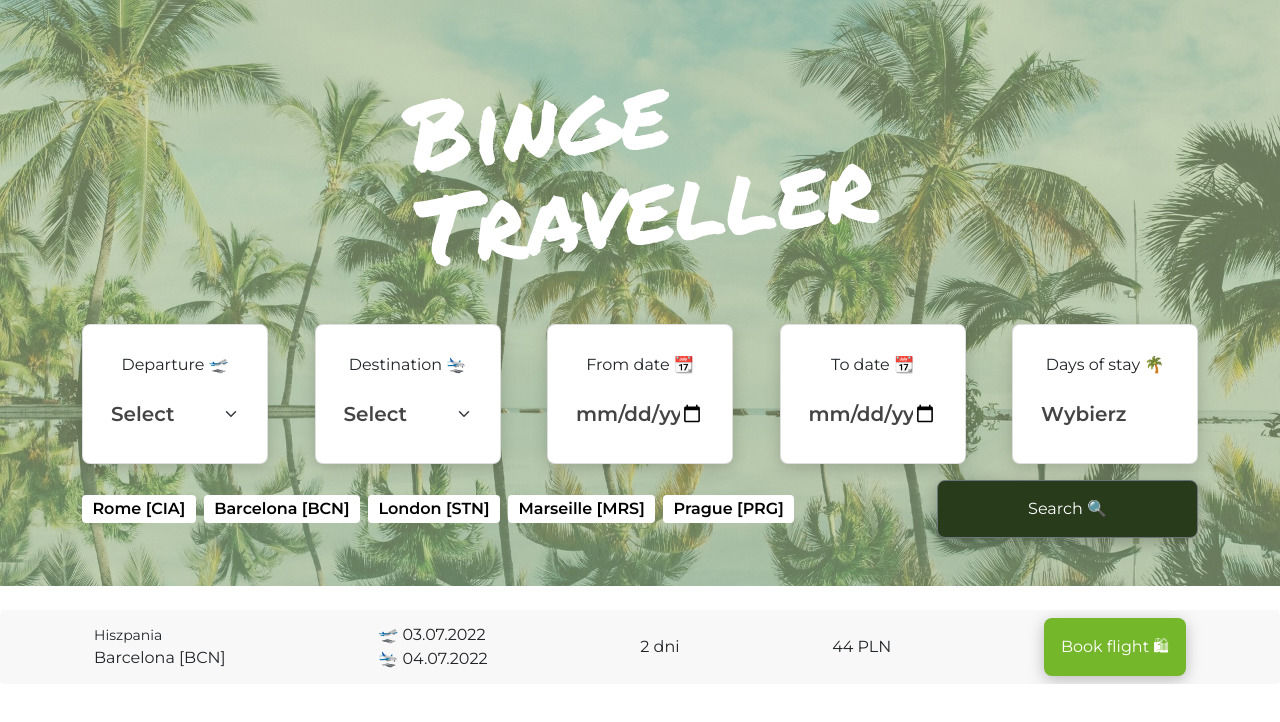
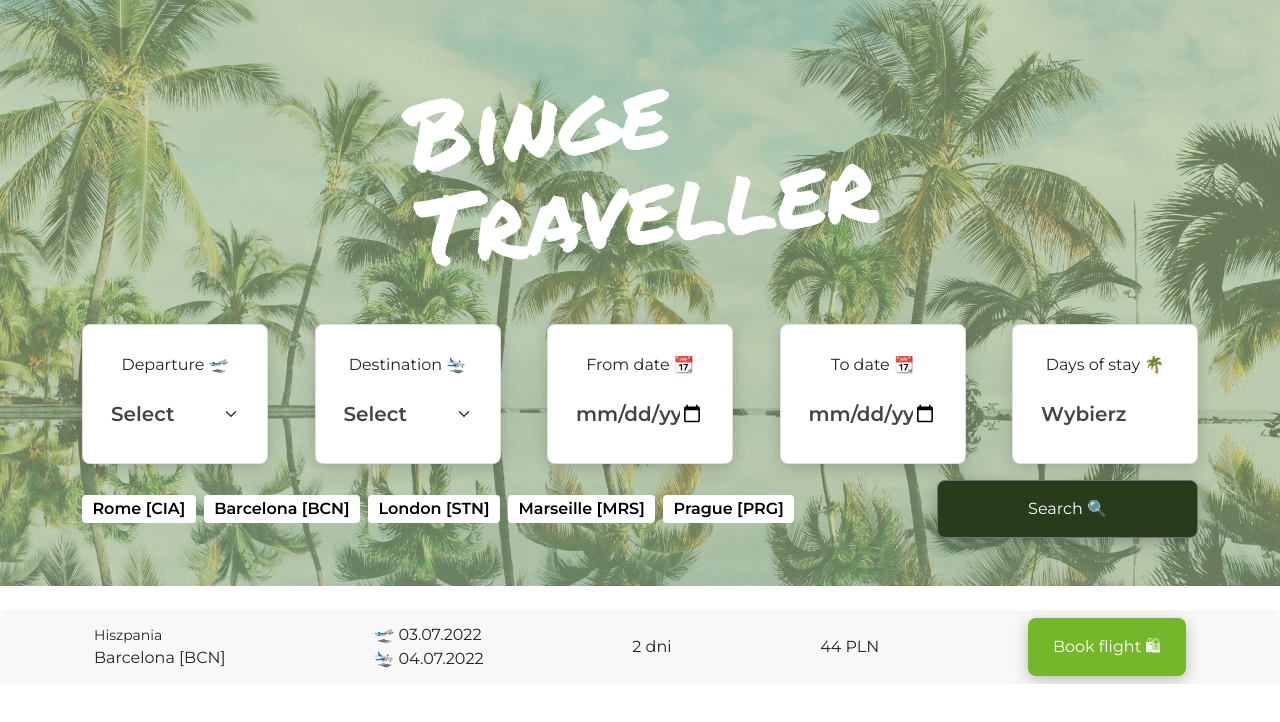
Before and after one commit to pilotpirxie/binge-traveller-client, a React (Create React App) app: page / in a window 1280 px wide. Shown: the top 722 px of the page. Built offline with nearby package versions, Linux system fonts and the light colour scheme.

Commit message:
Make button wider

```diff
--- a/src/component/SearchList/SearchList.css
+++ b/src/component/SearchList/SearchList.css
@@ -3,7 +3,7 @@
     box-shadow: 0px 4px 16px rgba(0, 0, 0, 0.25);
     border-radius: 8px;
     color: #fff;
-    padding: 16px;
+    padding: 16px 24px;
 }
 
 .search-list-btn:hover {
```
